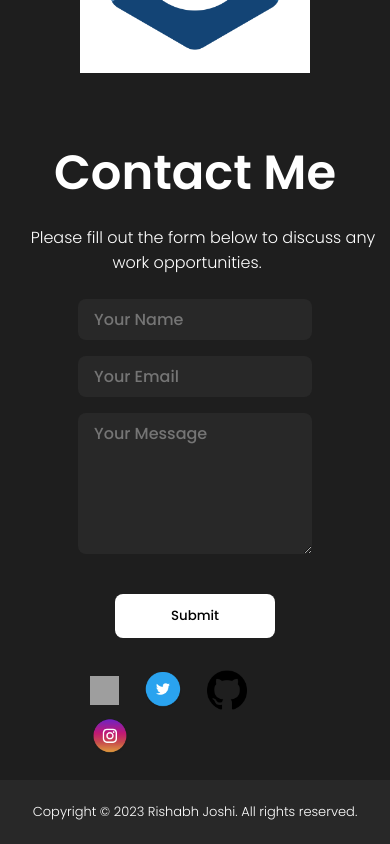
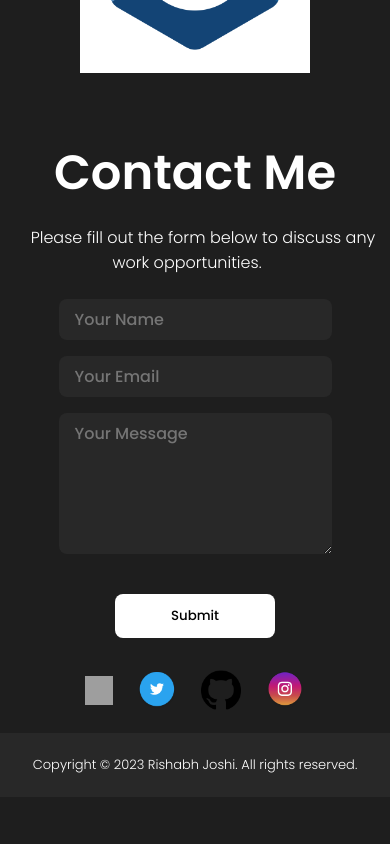
Before and after one commit to rishabhjoshii/Portfolio, a React (Create React App) app: page / in a window 390 px wide. Shown: the part 4363-5207 px from the top of the page. After the commit the page ends 5160 px from the top, so only its background shows below. Built offline with nearby package versions, Linux system fonts and the light colour scheme; grey boxes are pictures that could not be loaded.

Commit message:
6th commit

```diff
--- a/src/components/Contact/contact.css
+++ b/src/components/Contact/contact.css
@@ -107,7 +107,7 @@
 @media screen and (max-width:400px) {
     .contactForm{
         margin: 1rem auto;
-        width: 60vw;
+        width: 70vw;
         max-width: 60rem;
     }
     .link{
```
